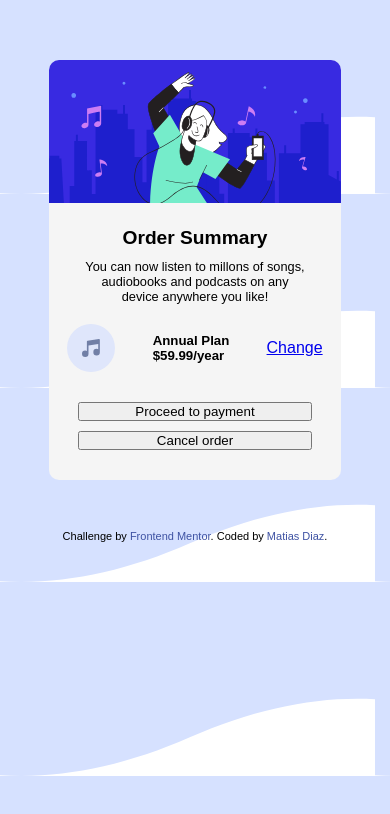
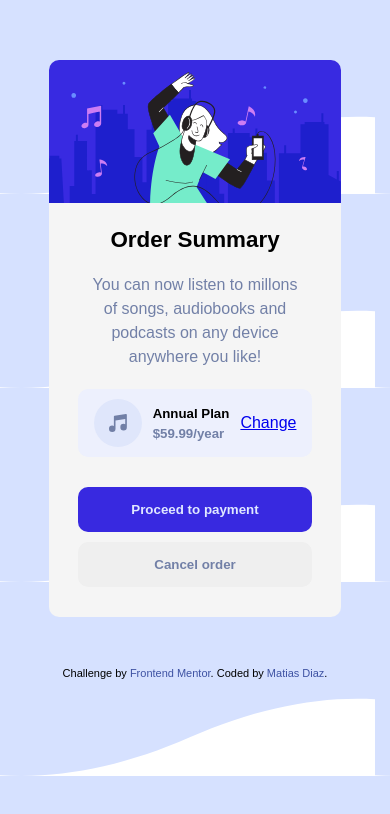
Before and after one commit to matidiaz032/order-summary-component, a plain HTML site: page index.html in a window 390 px wide. Drawn offline with Linux system fonts and the light colour scheme.

Commit message:
version mobile terminada

```diff
--- a/css/style.css
+++ b/css/style.css
@@ -10,6 +10,16 @@
     margin: 0;
     padding: 0;
     box-sizing: border-box;
+}
+
+/* colors */
+:root {
+
+--paleBlue: hsl(225, 100%, 94%);
+--brightBlue: hsl(245, 75%, 52%);
+--verypaleBlue: hsl(228, 79%, 96%);
+--desaturatedBlue: hsl(224, 23%, 55%);
+--darkBlue: hsl(223, 47%, 23%);
 }
 
 body {
@@ -41,22 +51,32 @@ body {
 
 .card-body .title {
     font-weight: 900;
-    font-size: 0.6rem;
-    margin-top: 20px;
-    margin-bottom: 10px;
+    font-size: 0.7rem;
+    margin: 20px 0;
 }
 
 .card-body .description {
     width: 75%;
     margin: 0 auto 20px;
-    font-size: 0.8rem;
+    font-size: 16px;
+    line-height: 1.5rem;
+    color: var(--desaturatedBlue);
 }
 
 .card-body .subscription-plan {
     display: flex;
-    flex-direction: row;
     justify-content: space-around;
     align-items: center;
+    width: 80%;
+    margin: 0 auto;
+    padding: 10px;
+    border-radius: 10px;
+    background-color: var(--verypaleBlue);
+}
+
+.card-body .subscription-plan .sub-description h5:nth-child(2) {
+    margin-top: 5px;
+    color: var(--desaturatedBlue);
 }
 
 .pay-buttons {
@@ -67,4 +87,18 @@ body {
     display: block;
     width: 80%;
     margin: 10px auto;
+    border: none;
+    border-radius: 10px;
+    padding: 15px;
+    font-weight: bold;
+    cursor: pointer;
 }
+
+.pay-buttons button:nth-child(1) {
+    background-color: var(--brightBlue);
+    color: var(--paleBlue);
+}
+
+.pay-buttons button:nth-child(2) {
+    color: var(--desaturatedBlue);
+}
--- a/index.html
+++ b/index.html
@@ -32,8 +32,8 @@
         </div>
       </div>
       <div class="pay-buttons">
-        <button class="button-pay">Proceed to payment</button>
-        <button class="button-cancel">Cancel order</button>
+        <button>Proceed to payment</button>
+        <button>Cancel order</button>
       </div>
     </div>
   </div>
```
